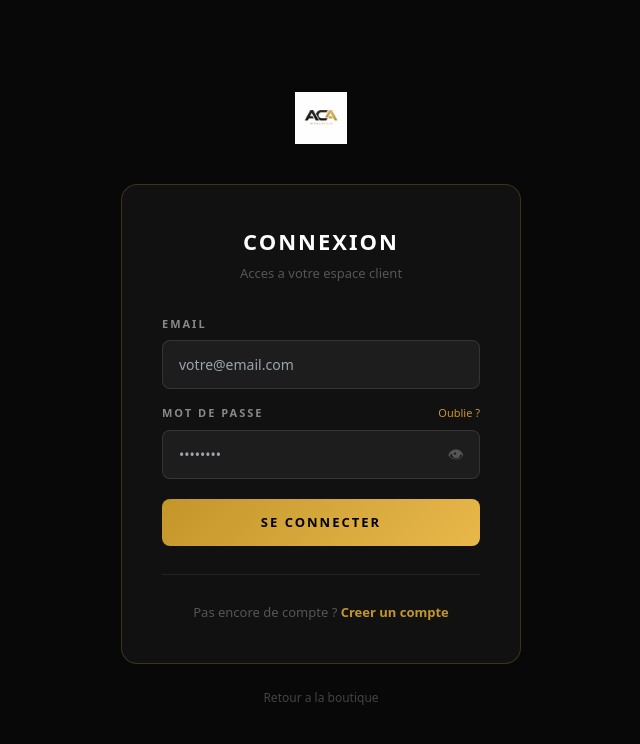
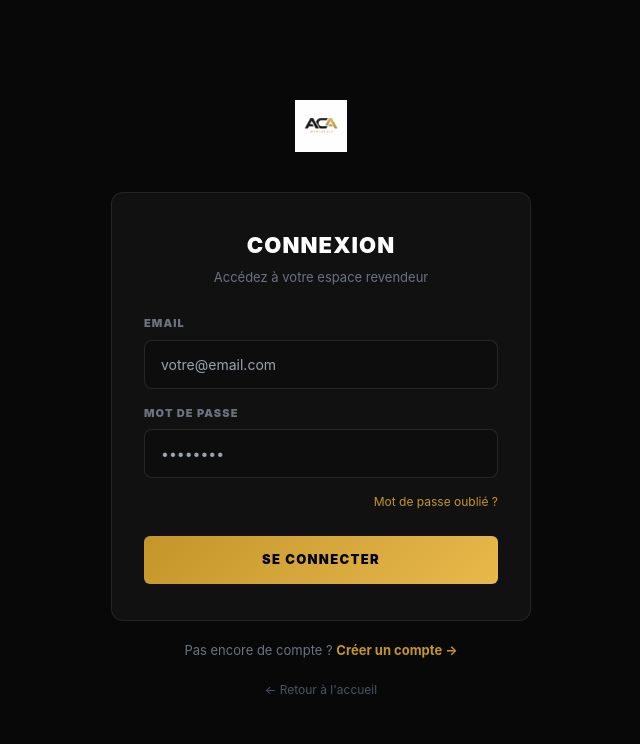
Before and after one commit to acawholesale/aca-wholesale, a Next.js app: page /login in a window 1280 px wide. Shown: the top 744 px of the page, without its empty margins (319-959 px from the left). Built offline with nearby package versions, Linux system fonts and the light colour scheme.

Commit message:
feat: login - page connexion avec auth localStorage

```diff
--- a/app/login/page.js
+++ b/app/login/page.js
@@ -1,98 +1,120 @@
 'use client'
-export const dynamic = 'force-dynamic'
-import { useState } from 'react'
+import { useState, useEffect } from 'react'
 import Link from 'next/link'
+import { useRouter } from 'next/navigation'
 
-// Auth helper - swap these functions for real API calls later
-function authLogin(email, password) {
-  // TODO: replace with real API call, e.g.:
-  // const res = await fetch('/api/auth/login', { method: 'POST', body: JSON.stringify({ email, password }) })
-  var users = JSON.parse(localStorage.getItem('aca_users') || '[]')
-  var user = users.find(function(u) { return u.email === email && u.password === password })
-  if (user) {
-    var session = { id: user.id, email: user.email, prenom: user.prenom, nom: user.nom }
-    localStorage.setItem('aca_session', JSON.stringify(session))
-    return { ok: true, user: session }
-  }
-  return { ok: false, error: 'Email ou mot de passe incorrect' }
-}
+export default function Login() {
+  const [form, setForm] = useState({ email: '', password: '' })
+  const [error, setError] = useState('')
+  const [loading, setLoading] = useState(false)
+  const router = useRouter()
 
-export default function LoginPage() {
-  var emailState = useState('')
-  var email = emailState[0]; var setEmail = emailState[1]
-  var passwordState = useState('')
-  var password = passwordState[0]; var setPassword = passwordState[1]
-  var errorState = useState('')
-  var error = errorState[0]; var setError = errorState[1]
-  var loadingState = useState(false)
-  var loading = loadingState[0]; var setLoading = loadingState[1]
-  var showPwState = useState(false)
-  var showPw = showPwState[0]; var setShowPw = showPwState[1]
+  useEffect(() => {
+    try {
+      const s = localStorage.getItem('aca_session')
+      if (s) router.push('/compte')
+    } catch {}
+  }, [router])
 
-  function handleSubmit(e) {
+  const handleChange = (e) => setForm(p => ({ ...p, [e.target.name]: e.target.value }))
+
+  const handleSubmit = (e) => {
     e.preventDefault()
     setError('')
-    if (!email || !password) { setError('Veuillez remplir tous les champs'); return }
     setLoading(true)
-    setTimeout(function() {
-      var result = authLogin(email.trim().toLowerCase(), password)
-      if (result.ok) {
-        window.location.href = '/compte'
-      } else {
-        setError(result.error)
+    setTimeout(() => {
+      try {
+        const users = JSON.parse(localStorage.getItem('aca_users') || '[]')
+        const user = users.find(u => u.email === form.email && u.password === form.password)
+        if (!user) {
+          setError('Email ou mot de passe incorrect.')
+          setLoading(false)
+          return
+        }
+        localStorage.setItem('aca_session', JSON.stringify({ email: user.email, prenom: user.prenom, nom: user.nom }))
+        router.push('/compte')
+      } catch {
+        setError('Une erreur est survenue.')
         setLoading(false)
       }
     }, 600)
   }
 
+  const inputStyle = {
+    width: '100%', background: '#0d0d0d', border: '1px solid rgba(255,255,255,0.1)',
+    borderRadius: '6px', padding: '13px 16px', fontSize: '14px', color: '#fff',
+    outline: 'none', boxSizing: 'border-box', transition: 'border-color 0.2s',
+  }
+  const labelStyle = {
+    display: 'block', fontSize: '11px', fontWeight: 900, color: '#6b7280',
+    textTransform: 'uppercase', letterSpacing: '0.1em', marginBottom: '8px',
+  }
+
   return (
-    <div style={{ minHeight: '100vh', background: '#080808', display: 'flex', flexDirection: 'column', alignItems: 'center', justifyContent: 'center', padding: '24px', fontFamily: 'system-ui, sans-serif' }}>
-      <Link href="/" style={{ display: 'flex', alignItems: 'center', textDecoration: 'none', marginBottom: '40px' }}>
+    <main style={{ background: '#080808', minHeight: '100vh', display: 'flex', flexDirection: 'column', alignItems: 'center', justifyContent: 'center', padding: '40px 20px' }}>
+      <a href="/" style={{ marginBottom: '40px', display: 'block' }}>
         <img src="/logo.png" alt="ACA Wholesale" style={{ height: '52px', width: 'auto', objectFit: 'contain' }} />
-      </Link>
+      </a>
 
-      <div style={{ width: '100%', maxWidth: '400px', background: '#111', border: '1px solid rgba(196,150,42,0.25)', borderRadius: '16px', padding: '40px' }}>
-        <h1 style={{ color: '#fff', fontWeight: 900, fontSize: '22px', textTransform: 'uppercase', letterSpacing: '2px', textAlign: 'center', margin: '0 0 6px 0' }}>Connexion</h1>
-        <p style={{ color: '#555', fontSize: '13px', textAlign: 'center', margin: '0 0 32px 0' }}>Acces a votre espace client</p>
+      <div style={{ width: '100%', maxWidth: '420px' }}>
+        <div style={{ background: '#111', border: '1px solid rgba(255,255,255,0.08)', borderRadius: '12px', padding: '36px 32px' }}>
+          <h1 style={{ fontSize: '22px', fontWeight: 900, color: '#fff', textTransform: 'uppercase', letterSpacing: '0.05em', marginBottom: '6px', textAlign: 'center' }}>
+            Connexion
+          </h1>
+          <p style={{ color: '#6b7280', fontSize: '13px', textAlign: 'center', marginBottom: '28px' }}>
+            Accédez à votre espace revendeur
+          </p>
 
-        <form onSubmit={handleSubmit} style={{ display: 'flex', flexDirection: 'column', gap: '16px' }}>
-          <div>
-            <label style={{ display: 'block', color: '#888', fontSize: '11px', fontWeight: 700, textTransform: 'uppercase', letterSpacing: '2px', marginBottom: '8px' }}>Email</label>
-            <input type="email" value={email} onChange={function(e) { setEmail(e.target.value); setError('') }} placeholder="votre@email.com" autoComplete="email"
-              style={{ width: '100%', padding: '13px 16px', background: 'rgba(255,255,255,0.05)', border: '1px solid rgba(255,255,255,0.1)', borderRadius: '8px', color: '#fff', fontSize: '14px', outline: 'none', boxSizing: 'border-box' }} />
-          </div>
-          <div>
-            <div style={{ display: 'flex', justifyContent: 'space-between', alignItems: 'center', marginBottom: '8px' }}>
-              <label style={{ color: '#888', fontSize: '11px', fontWeight: 700, textTransform: 'uppercase', letterSpacing: '2px' }}>Mot de passe</label>
-              <Link href="/mot-de-passe-oublie" style={{ color: '#C4962A', fontSize: '11px', textDecoration: 'none' }}>Oublie ?</Link>
+          {error && (
+            <div style={{ background: 'rgba(239,68,68,0.1)', border: '1px solid rgba(239,68,68,0.3)', borderRadius: '6px', padding: '12px 16px', marginBottom: '20px', color: '#ef4444', fontSize: '13px' }}>
+              {error}
             </div>
-            <div style={{ position: 'relative' }}>
-              <input type={showPw ? 'text' : 'password'} value={password} onChange={function(e) { setPassword(e.target.value); setError('') }} placeholder="••••••••" autoComplete="current-password"
-                style={{ width: '100%', padding: '13px 44px 13px 16px', background: 'rgba(255,255,255,0.05)', border: '1px solid rgba(255,255,255,0.1)', borderRadius: '8px', color: '#fff', fontSize: '14px', outline: 'none', boxSizing: 'border-box' }} />
-              <button type="button" onClick={function() { setShowPw(!showPw) }}
-                style={{ position: 'absolute', right: '12px', top: '50%', transform: 'translateY(-50%)', background: 'none', border: 'none', color: '#555', cursor: 'pointer', fontSize: '16px', padding: '4px' }}>
-                {showPw ? '🙈' : '👁'}
-              </button>
+          )}
+
+          <form onSubmit={handleSubmit}>
+            <div style={{ marginBottom: '16px' }}>
+              <label style={labelStyle}>Email</label>
+              <input
+                name="email" type="email" required value={form.email} onChange={handleChange}
+                style={inputStyle} placeholder="votre@email.com"
+                onFocus={e => e.target.style.borderColor = '#C4962A'}
+                onBlur={e => e.target.style.borderColor = 'rgba(255,255,255,0.1)'}
+              />
             </div>
-          </div>
+            <div style={{ marginBottom: '10px' }}>
+              <label style={labelStyle}>Mot de passe</label>
+              <input
+                name="password" type="password" required value={form.password} onChange={handleChange}
+                style={inputStyle} placeholder="••••••••"
+                onFocus={e => e.target.style.borderColor = '#C4962A'}
+                onBlur={e => e.target.style.borderColor = 'rgba(255,255,255,0.1)'}
+              />
+            </div>
+            <div style={{ textAlign: 'right', marginBottom: '24px' }}>
+              <Link href="/mot-de-passe-oublie" style={{ fontSize: '12px', color: '#C4962A', textDecoration: 'none' }}>
+                Mot de passe oublié ?
+              </Link>
+            </div>
+            <button
+              type="submit"
+              disabled={loading}
+              style={{ width: '100%', background: loading ? 'rgba(255,255,255,0.1)' : 'linear-gradient(135deg, #C4962A, #E8B84B)', color: loading ? '#666' : '#000', padding: '14px', fontWeight: 900, fontSize: '13px', textTransform: 'uppercase', letterSpacing: '0.1em', borderRadius: '6px', border: 'none', cursor: loading ? 'not-allowed' : 'pointer', transition: 'all 0.2s' }}
+            >
+              {loading ? 'Connexion...' : 'SE CONNECTER'}
+            </button>
+          </form>
+        </div>
 
-          {error && <div style={{ background: 'rgba(248,113,113,0.1)', border: '1px solid rgba(248,113,113,0.3)', borderRadius: '8px', padding: '10px 14px', color: '#f87171', fontSize: '13px', fontWeight: 600 }}>{error}</div>}
-
-          <button type="submit" disabled={loading}
-            style={{ width: '100%', padding: '14px', background: loading ? 'rgba(196,150,42,0.5)' : 'linear-gradient(135deg, #C4962A, #E8B84B)', color: '#000', fontWeight: 900, fontSize: '13px', textTransform: 'uppercase', letterSpacing: '2px', border: 'none', borderRadius: '8px', cursor: loading ? 'not-allowed' : 'pointer', marginTop: '4px' }}>
-            {loading ? 'Connexion...' : 'SE CONNECTER'}
-          </button>
-        </form>
-
-        <div style={{ marginTop: '28px', paddingTop: '24px', borderTop: '1px solid rgba(255,255,255,0.07)', textAlign: 'center' }}>
-          <span style={{ color: '#555', fontSize: '13px' }}>Pas encore de compte ? </span>
-          <Link href="/register" style={{ color: '#C4962A', fontWeight: 700, fontSize: '13px', textDecoration: 'none' }}>Creer un compte</Link>
-        </div>
+        <p style={{ textAlign: 'center', color: '#6b7280', fontSize: '13px', marginTop: '20px' }}>
+          Pas encore de compte ?{' '}
+          <Link href="/register" style={{ color: '#C4962A', fontWeight: 700, textDecoration: 'none' }}>
+            Créer un compte →
+          </Link>
+        </p>
+        <p style={{ textAlign: 'center', marginTop: '16px' }}>
+          <Link href="/" style={{ color: '#4b5563', fontSize: '12px', textDecoration: 'none' }}>← Retour à l&apos;accueil</Link>
+        </p>
       </div>
-
-      <div style={{ marginTop: '20px', textAlign: 'center' }}>
-        <Link href="/" style={{ color: '#444', fontSize: '12px', textDecoration: 'none' }}>Retour a la boutique</Link>
-      </div>
-    </div>
+    </main>
   )
 }
```
